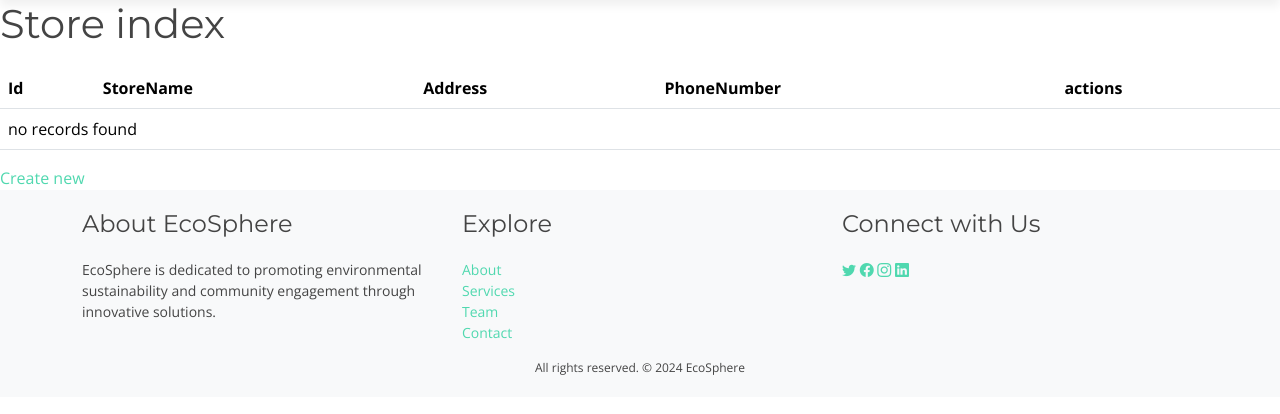
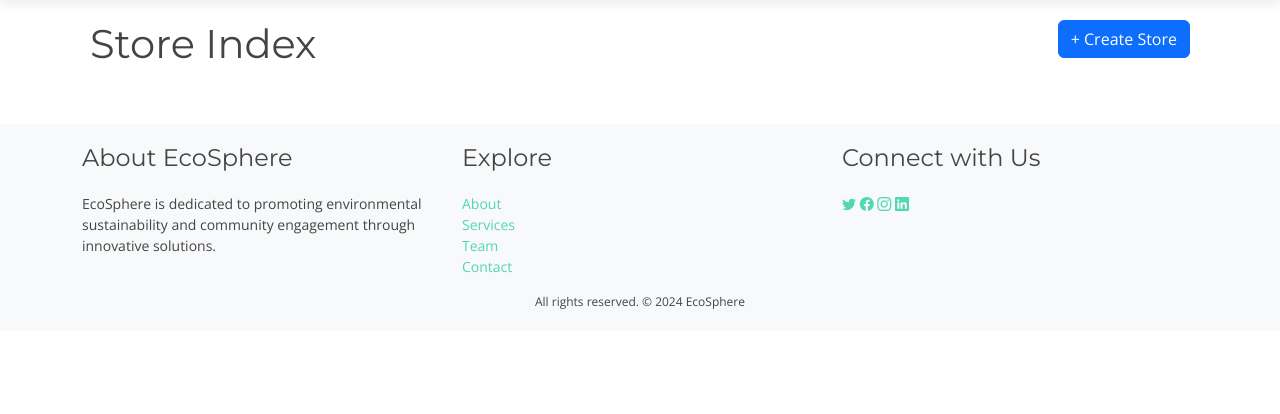
Before and after one commit to abdellaouiMalek/ecosphere-web, a Symfony app: template templates/store/index.html.twig in a window 1280 px wide. Shown: the part 120-534 px from the top of the page. Run offline with Twig, Linux system fonts and the light colour scheme; the template is opened without the code that fills it, so the values that code supplies are empty; some libraries are stand-ins or nearby versions.

Commit message:
fixe crud

```diff
--- a/config/services.yaml
+++ b/config/services.yaml
@@ -4,6 +4,7 @@
 # Put parameters here that don't need to change on each machine where the app is deployed
 # https://symfony.com/doc/current/best_practices.html#use-parameters-for-application-configuration
 parameters:
+    upload_img: '%kernel.project_dir%/public/uploads/images'
 
 services:
     # default configuration for services in *this* file
--- a/migrations/Version20240221145837.php
+++ b/migrations/Version20240221145837.php
@@ -30,7 +30,7 @@ final class Version20240221145837 extends AbstractMigration
         $this->addSql('CREATE TABLE product (id INT AUTO_INCREMENT NOT NULL, type VARCHAR(255) NOT NULL, PRIMARY KEY(id)) DEFAULT CHARACTER SET utf8mb4 COLLATE `utf8mb4_unicode_ci` ENGINE = InnoDB');
         $this->addSql('CREATE TABLE reaction (id INT AUTO_INCREMENT NOT NULL, type VARCHAR(255) NOT NULL, PRIMARY KEY(id)) DEFAULT CHARACTER SET utf8mb4 COLLATE `utf8mb4_unicode_ci` ENGINE = InnoDB');
         $this->addSql('CREATE TABLE reusable_object (id INT AUTO_INCREMENT NOT NULL, user_id INT NOT NULL, history_id INT NOT NULL, type VARCHAR(255) NOT NULL, picture VARCHAR(255) DEFAULT NULL, age INT NOT NULL, description VARCHAR(255) NOT NULL, INDEX IDX_2F9EC7C6A76ED395 (user_id), UNIQUE INDEX UNIQ_2F9EC7C61E058452 (history_id), PRIMARY KEY(id)) DEFAULT CHARACTER SET utf8mb4 COLLATE `utf8mb4_unicode_ci` ENGINE = InnoDB');
-        $this->addSql('CREATE TABLE store (id INT AUTO_INCREMENT NOT NULL, store_name VARCHAR(255) NOT NULL, address VARCHAR(255) NOT NULL, phone_number VARCHAR(255) NOT NULL, PRIMARY KEY(id)) DEFAULT CHARACTER SET utf8mb4 COLLATE `utf8mb4_unicode_ci` ENGINE = InnoDB');
+        $this->addSql('CREATE TABLE store (id INT AUTO_INCREMENT NOT NULL, store_name VARCHAR(255) NOT NULL, address VARCHAR(255) NOT NULL, phone_number VARCHAR(255) NOT NULL,photo VARCHAR(255) NOT NULL, PRIMARY KEY(id)) DEFAULT CHARACTER SET utf8mb4 COLLATE `utf8mb4_unicode_ci` ENGINE = InnoDB');
         $this->addSql('CREATE TABLE store_product (store_id INT NOT NULL, product_id INT NOT NULL, INDEX IDX_CA42254AB092A811 (store_id), INDEX IDX_CA42254A4584665A (product_id), PRIMARY KEY(store_id, product_id)) DEFAULT CHARACTER SET utf8mb4 COLLATE `utf8mb4_unicode_ci` ENGINE = InnoDB');
         $this->addSql('CREATE TABLE user (id INT AUTO_INCREMENT NOT NULL, first_name VARCHAR(255) NOT NULL, last_name VARCHAR(255) NOT NULL, email VARCHAR(255) NOT NULL, password VARCHAR(255) NOT NULL, phone_number DOUBLE PRECISION NOT NULL, picture VARCHAR(255) DEFAULT NULL, role VARCHAR(255) NOT NULL, PRIMARY KEY(id)) DEFAULT CHARACTER SET utf8mb4 COLLATE `utf8mb4_unicode_ci` ENGINE = InnoDB');
         $this->addSql('CREATE TABLE user_store (user_id INT NOT NULL, store_id INT NOT NULL, INDEX IDX_1D95A32FA76ED395 (user_id), INDEX IDX_1D95A32FB092A811 (store_id), PRIMARY KEY(user_id, store_id)) DEFAULT CHARACTER SET utf8mb4 COLLATE `utf8mb4_unicode_ci` ENGINE = InnoDB');
--- a/src/Form/StoreType.php
+++ b/src/Form/StoreType.php
@@ -6,15 +6,17 @@ use App\Entity\Store;
 use Symfony\Component\Form\AbstractType;
 use Symfony\Component\Form\FormBuilderInterface;
 use Symfony\Component\OptionsResolver\OptionsResolver;
+use Symfony\Component\Form\Extension\Core\Type\FileType;
 
 class StoreType extends AbstractType
 {
     public function buildForm(FormBuilderInterface $builder, array $options): void
     {
         $builder
-            ->add('StoreName')
+            ->add('StoreName',)
             ->add('address')
             ->add('phoneNumber')
+            ->add('photo', FileType::class, array('data_class' => null))
             //->add('users')
             //->add('product')
         ;
--- a/templates/store/_delete_form.html.twig
+++ b/templates/store/_delete_form.html.twig
@@ -1,4 +1,4 @@
 <form method="post" action="{{ path('app_store_delete', {'id': store.id}) }}" onsubmit="return confirm('Are you sure you want to delete this item?');">
     <input type="hidden" name="_token" value="{{ csrf_token('delete' ~ store.id) }}">
-    <button class="btn">Delete</button>
+    <button  class="btn btn-danger">Delete</button>
 </form>
--- a/templates/store/index.html.twig
+++ b/templates/store/index.html.twig
@@ -3,37 +3,40 @@
 {% block title %}Store index{% endblock %}
 
 {% block body %}
-    <h1>Store index</h1>
+<div class="container" style="padding: 20px;">
 
-    <table class="table">
-        <thead>
-            <tr>
-                <th>Id</th>
-                <th>StoreName</th>
-                <th>Address</th>
-                <th>PhoneNumber</th>
-                <th>actions</th>
-            </tr>
-        </thead>
-        <tbody>
-        {% for store in stores %}
-            <tr>
-                <td>{{ store.id }}</td>
-                <td>{{ store.StoreName }}</td>
-                <td>{{ store.address }}</td>
-                <td>{{ store.phoneNumber }}</td>
-                <td>
-                    <a href="{{ path('app_store_show', {'id': store.id}) }}">show</a>
-                    <a href="{{ path('app_store_edit', {'id': store.id}) }}">edit</a>
-                </td>
-            </tr>
-        {% else %}
-            <tr>
-                <td colspan="5">no records found</td>
-            </tr>
-        {% endfor %}
-        </tbody>
-    </table>
+   <div class="row mb-3">
+        <div class="col">
+            <h1>Store Index</h1>
+        </div>
+        <div class="col text-end">
+            <a href="{{ path('app_store_new') }}" class="btn btn-primary">+ Create Store</a>
+        </div>
+    </div>
 
-    <a href="{{ path('app_store_new') }}">Create new</a>
+<div class="row">
+    {% for store in stores %}
+        <div class="col-md-4 mb-4">
+            <div class="card shadow-sm" style="padding: 20px;">
+                {% if store.photo %}
+        <img src="{{ asset('uploads/images/' ~ store.photo) }}" alt="Uploaded Image">
+    {% endif %}
+                <div class="card-body">
+                    <h5 class="card-title">{{ store.StoreName }}</h5>
+                    <p class="card-text">{{ store.address }}</p>
+                    <p class="card-text">{{ store.phoneNumber }}</p>
+                    <div class="mt-auto">
+                            <div class="btn-group d-flex justify-content-center">
+                                <a href="{{ path('app_store_show', {'id': store.id}) }}" class="btn btn-sm btn-outline-secondary mx-1">Show</a>
+                                <a href="{{ path('app_store_edit', {'id': store.id}) }}" class="btn btn-sm btn-outline-secondary mx-1">Edit</a>
+                            </div>
+                        </div>
+                </div>
+            </div>
+        </div>
+    {% endfor %}
+</div>
+
+
+    </div>
 {% endblock %}
```
Also changed, not shown: src/Controller/StoreController.php (+36 -0 lines), src/Entity/Store.php (+14 -0 lines), templates/store/show.html.twig (+32 -9 lines), 1 other file.
